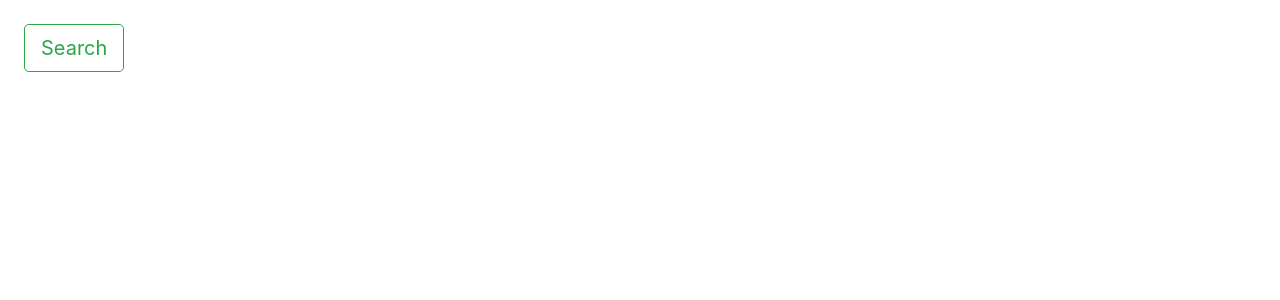
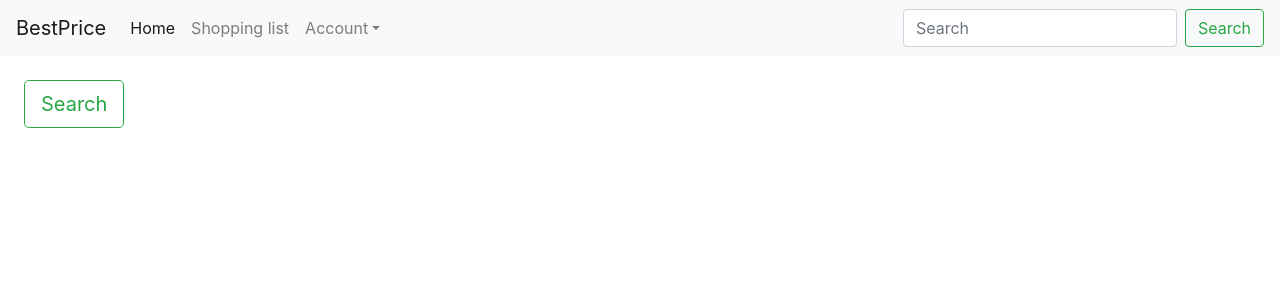
Before and after one commit to Swinburne-Development-Project-2/Supermarket-frontend, a React (Create React App) app: page / in a window 1280 px wide. Shown: the top 300 px of the page. Built offline with nearby package versions, Linux system fonts and the light colour scheme.

Commit message:
add nav bar

```diff
--- a/src/App.js
+++ b/src/App.js
@@ -1,13 +1,15 @@
 import React, {Component} from 'react';
 import './App.css';
 import SearchButton from './components/SearchButton';
+import NavBar from './components/NavBar';
 
 class App extends Component {
 	render(){
 		return(
-		    <div>
-		      <SearchButton/>
-		    </div>
+		    <React.Fragment>
+		    	<NavBar/>
+		    	<SearchButton/>
+		    </React.Fragment>
 		);
 	}
 }
--- /dev/null
+++ b/src/components/NavBar.jsx
@@ -0,0 +1,42 @@
+import React, {Component} from 'react';
+
+class NavBar extends Component{
+	render(){
+		return(
+			<div>
+				<nav className="navbar navbar-expand-lg navbar-light bg-light">
+					<a className="navbar-brand" href="#">BestPrice</a>
+				  	<button className="navbar-toggler" type="button" data-toggle="collapse" data-target="#navbarSupportedContent" aria-controls="navbarSupportedContent" aria-expanded="false" aria-label="Toggle navigation">
+				    	<span className="navbar-toggler-icon"></span>
+				  	</button>
+
+				  	<div className="collapse navbar-collapse" id="navbarSupportedContent">
+				  	<ul className="navbar-nav mr-auto">
+				      	<li className="nav-item active">
+				        	<a className="nav-link" href="#">Home <span className="sr-only">(current)</span></a>
+				      	</li>
+					    <li className="nav-item">
+					    	<a className="nav-link" href="#">Shopping list</a>
+					    </li>
+				      	<li className="nav-item dropdown">
+				        	<a className="nav-link dropdown-toggle" href="#" id="navbarDropdown" role="button" data-toggle="dropdown" aria-haspopup="true" aria-expanded="false">
+				          		Account
+				        	</a>
+				        	<div className="dropdown-menu" aria-labelledby="navbarDropdown">
+				          		<a className="dropdown-item" href="#">Log in</a>
+				          		<a className="dropdown-item" href="#">Sign up</a>
+				        	</div>
+				      	</li>
+				    </ul>
+				    <form className="form-inline my-2 my-lg-0">
+				      <input className="form-control mr-sm-2" type="search" placeholder="Search" aria-label="Search"/>
+				      <button className="btn btn-outline-success my-2 my-sm-0" type="submit">Search</button>
+				    </form>
+				  </div>
+				</nav>
+			</div>
+		);
+	}
+}
+
+export default NavBar;
```
